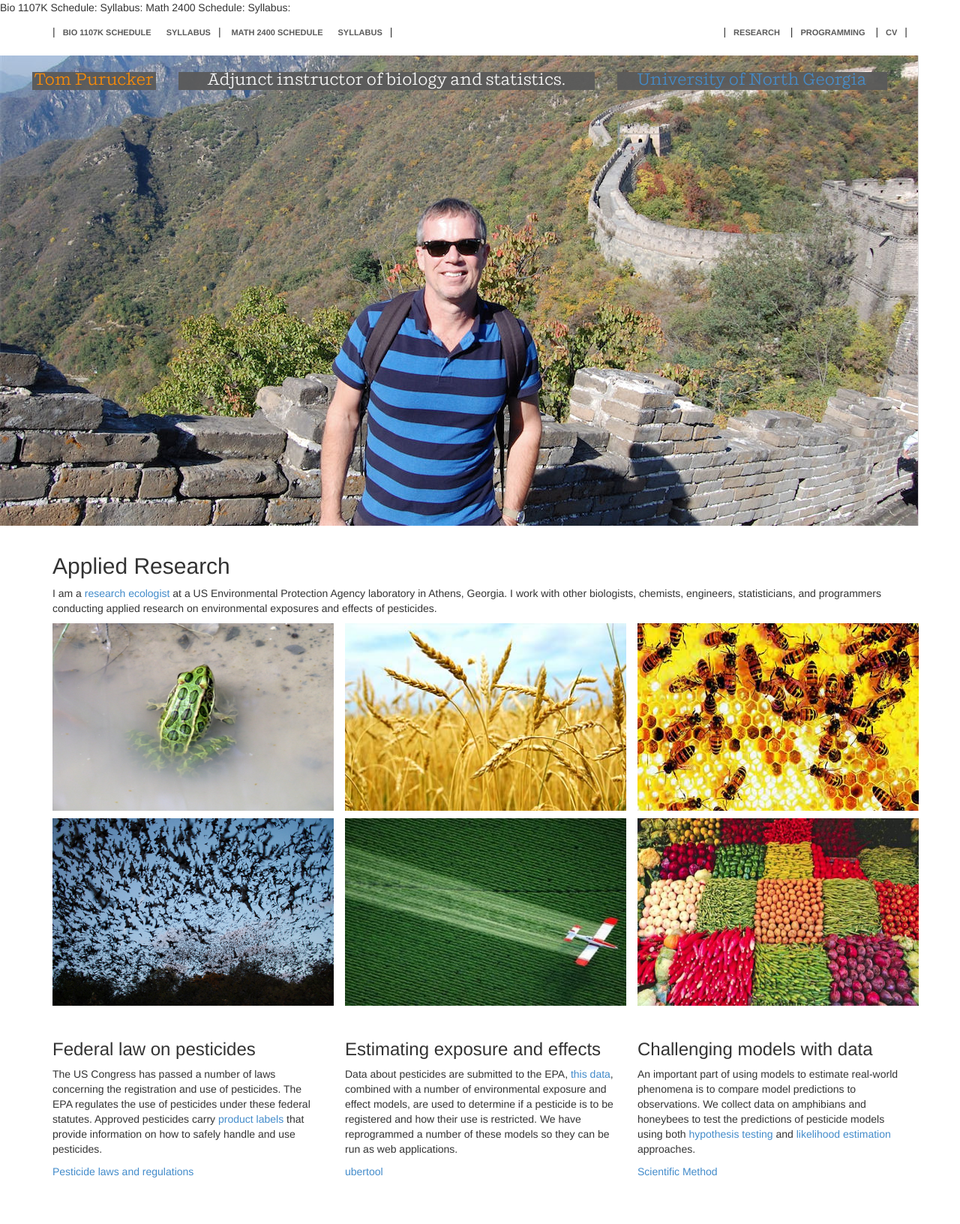
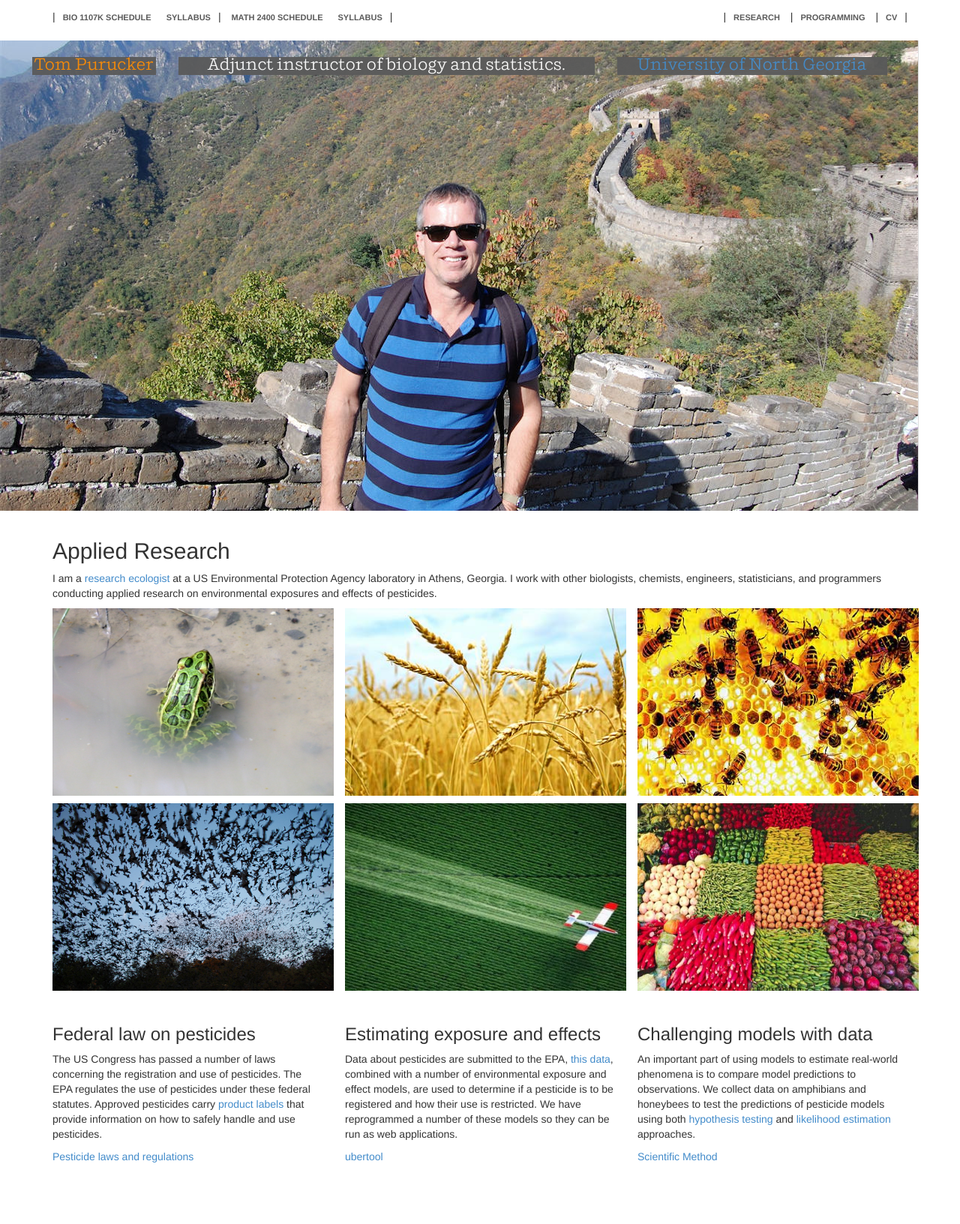
Before and after one commit to puruckertom/tom-purucker, a Python web app: template templates/index.html in a window 1280 px wide. Shown: the whole page at 75% size. After the commit the page ends 1550 px from the top, so only its background shows below. Run offline with Jinja, Linux system fonts and the light colour scheme; the template is opened without the code that fills it, so the values that code supplies are empty.

Commit message:
template update

```diff
--- a/templates/index.html
+++ b/templates/index.html
@@ -6,9 +6,6 @@
     <link rel="stylesheet" href="../static/stylesheets/bootstrap.css">
     <link rel="stylesheet" href="../static/stylesheets/main.css">
   </head>
-
-Bio 1107K Schedule:    Syllabus:
-Math 2400 Schedule:    Syllabus:
 
   <body>
     <div class="nav">
```
